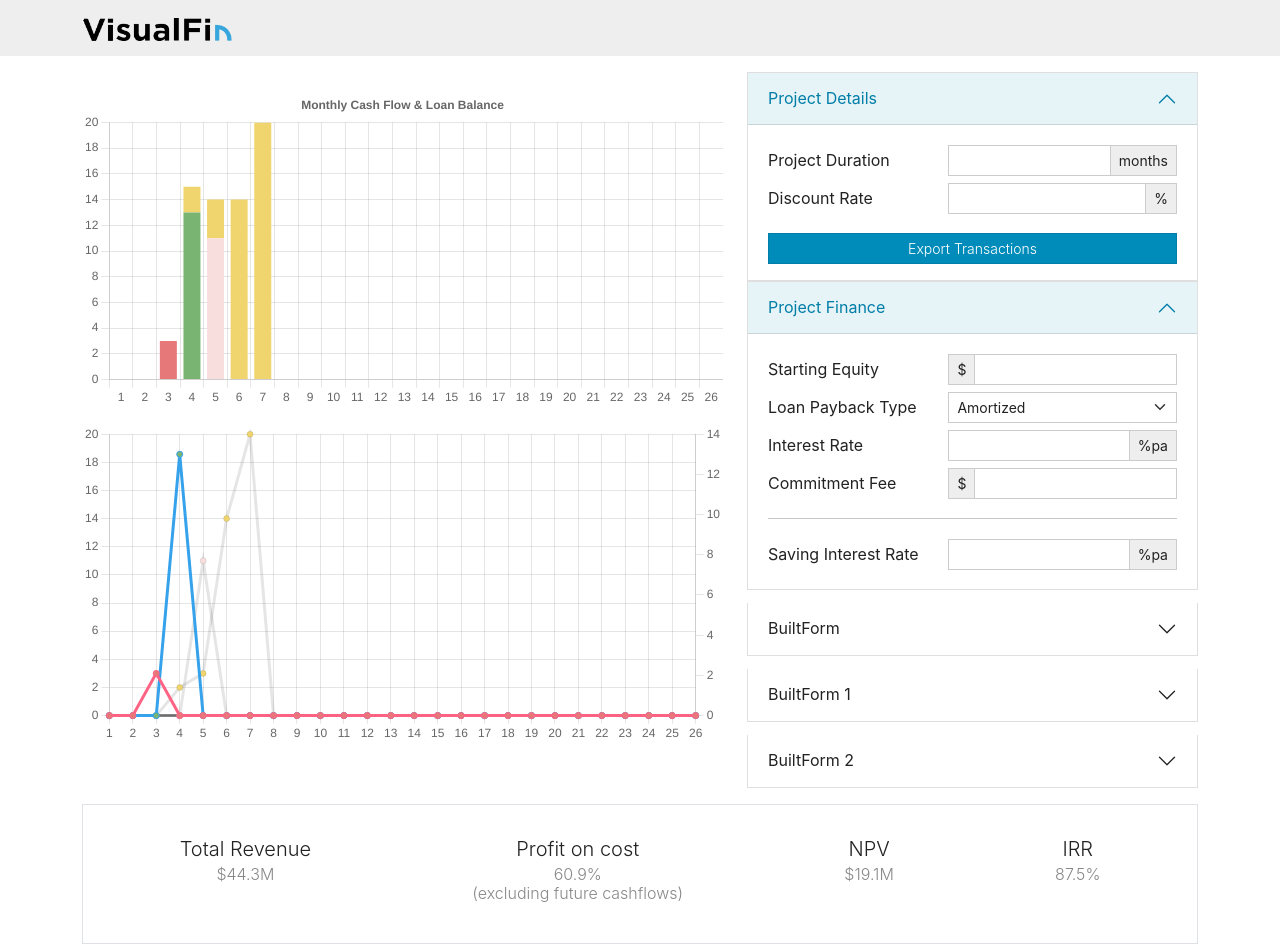
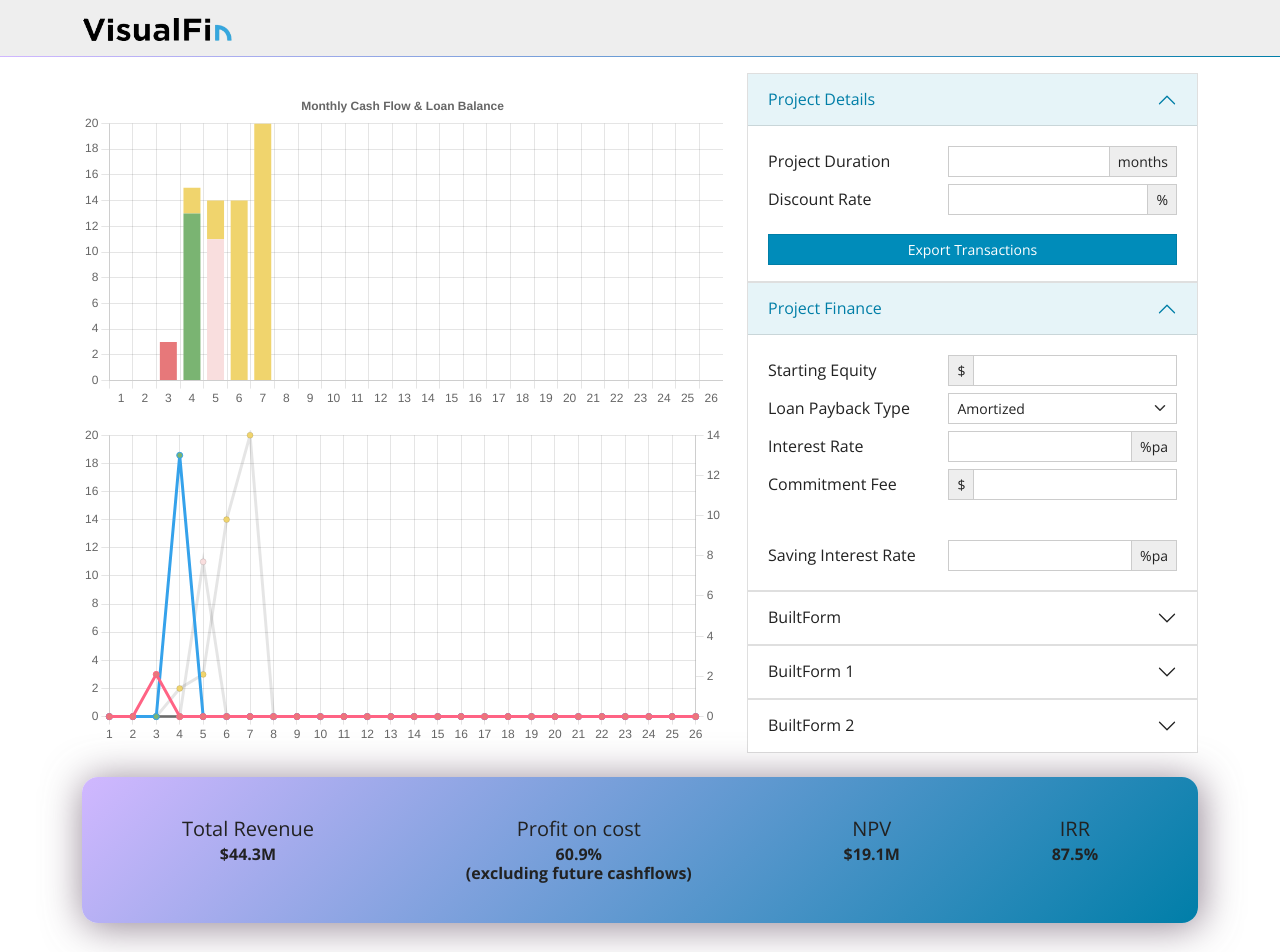
Before and after one commit to developerdesigner18/visfin, a React (Create React App) app: page / in a window 1280 px wide. Shown: the top 952 px of the page. Built offline with nearby package versions, Linux system fonts and the light colour scheme; grey boxes are pictures that could not be loaded.

Commit message:
added custom stylings, added custom Divider

```diff
--- a/public/index.html
+++ b/public/index.html
@@ -24,7 +24,7 @@
       work correctly both with client-side routing and a non-root public URL.
       Learn how to configure a non-root public URL by running `npm run build`.
     -->
-    <title>React App</title>
+    <title>VisualFin</title>
   </head>
   <body>
     <noscript>You need to enable JavaScript to run this app.</noscript>
--- a/src/components/BarChart.js
+++ b/src/components/BarChart.js
@@ -1,3 +1,4 @@
+// Bootstrap
 import {
   Chart as ChartJS,
   CategoryScale,
@@ -8,6 +9,7 @@ import {
   Legend,
 } from "chart.js";
 import { Bar } from "react-chartjs-2";
+// Chart Data
 import { chartData } from "../data/chartData";
 
 ChartJS.register(
--- a/src/components/CashFlowForm.js
+++ b/src/components/CashFlowForm.js
@@ -1,3 +1,4 @@
+// Bootstrap
 import {
   Form,
   Row,
@@ -7,6 +8,9 @@ import {
   Accordion,
 } from "react-bootstrap";
 
+// Components
+import Divider from "./Divider";
+
 const radios = [
   { name: "Active", value: "1" },
   { name: "Radio", value: "2" },
@@ -15,7 +19,7 @@ const radios = [
 
 const CashFlowForm = ({ cashFlowFormData }) => {
   return (
-    <Accordion.Item eventKey="builtForm1">
+    <Accordion.Item eventKey={cashFlowFormData.id}>
       <Accordion.Header>{cashFlowFormData.title}</Accordion.Header>
       <Accordion.Body>
         <Accordion>
@@ -61,30 +65,7 @@ const CashFlowForm = ({ cashFlowFormData }) => {
                   </Col>
                 </Form.Group>
 
-                {/* <Form.Group
-    className="align-items-center"
-    as={Row}
-    controlId="value"
-  >
-    <Form.Label column sm="5">
-      Cash Flow Type
-    </Form.Label>
-    <Col sm="7">
-      <Row>
-        <InputGroup size="sm">
-          <InputGroup.Text id="value">$</InputGroup.Text>
-          <Form.Control type="number" />
-        </InputGroup>
-        <span>X</span>
-        <Form.Group controlId="value1">
-          <Form.Control type="number" />
-        </Form.Group>
-        <span> = $5.00M</span>
-      </Row>
-    </Col>
-  </Form.Group> */}
-
-                <hr />
+                <Divider />
 
                 <Form.Group
                   className="align-items-center"
--- /dev/null
+++ b/src/components/Divider.js
@@ -0,0 +1,5 @@
+const Divider = () => {
+  return <div className="border__visfin--top my-3" />;
+};
+
+export default Divider;
--- a/src/components/Footer.js
+++ b/src/components/Footer.js
@@ -1,7 +1,9 @@
+// Bootstrap
 import { Col, Container, Row } from "react-bootstrap";
 
 const Footer = () => {
   return (
+    <div className="border__visfin border__visfin--top">
       <footer className="bg-secondary">
         <Container>
           <Row>
@@ -14,6 +16,7 @@ const Footer = () => {
           </Row>
         </Container>
       </footer>
+    </div>
   );
 };
 
--- a/src/components/Header.js
+++ b/src/components/Header.js
@@ -1,8 +1,9 @@
+// Bootstrap
 import { Container, Navbar } from "react-bootstrap";
 
 const Header = () => {
   return (
-    <header>
+    <header className="border__visfin border__visfin--bottom">
       <Navbar bg="light">
         <Container>
           <Navbar.Brand href="/">
--- a/src/components/LineChart.js
+++ b/src/components/LineChart.js
@@ -9,6 +9,7 @@ import {
   Legend,
 } from "chart.js";
 import { Line } from "react-chartjs-2";
+// Chart data
 import { chartData } from "../data/chartData";
 
 ChartJS.register(
--- a/src/components/ProjectDetails.js
+++ b/src/components/ProjectDetails.js
@@ -1,7 +1,11 @@
 import { useState } from "react";
+// Bootstrap
 import { Accordion, Form, Button, Row, Col, InputGroup } from "react-bootstrap";
+// React Beautiful dnd
 import { DragDropContext, Droppable, Draggable } from "react-beautiful-dnd";
+// Components
 import CashFlowForm from "./CashFlowForm";
+import Divider from "./Divider";
 
 const cashFlowFormData = [
   {
@@ -53,21 +57,6 @@ const reorder = (list, startIndex, endIndex) => {
 
   return result;
 };
-
-const grid = 8;
-
-const getItemStyle = (isDragging, draggableStyle) => ({
-  // some basic styles to make the items look a bit nicer
-  userSelect: "none",
-  padding: grid * 2,
-  margin: `0 0 ${grid}px 0`,
-
-  // change background colour if dragging
-  background: isDragging ? "lightgreen" : "grey",
-
-  // styles we need to apply on draggables
-  ...draggableStyle,
-});
 
 const ProjectDetails = () => {
   const [items, setItems] = useState(getItems(10));
@@ -206,7 +195,7 @@ const ProjectDetails = () => {
                 </Col>
               </Form.Group>
 
-              <hr />
+              <Divider />
 
               <Form.Group
                 className="align-items-center"
@@ -238,12 +227,11 @@ const ProjectDetails = () => {
                         ref={provided.innerRef}
                         {...provided.draggableProps}
                         {...provided.dragHandleProps}
+                        style={{
+                          minHeight: 40,
+                          ...provided.draggableProps.style,
+                        }}
                       >
-                        <div className="dragIcon">
-                          <span></span>
-                          <span></span>
-                          <span></span>
-                        </div>
                         <CashFlowForm cashFlowFormData={item} />
                       </div>
                     )}
@@ -253,9 +241,6 @@ const ProjectDetails = () => {
               </div>
             )}
           </Droppable>
-
-          {/* ---------------------------------------Built Form1--------------------------------------- */}
-          {/* <CashFlowForm /> */}
         </DragDropContext>
       </Accordion>
     </>
--- a/src/components/Statistics.js
+++ b/src/components/Statistics.js
@@ -1,34 +1,31 @@
 // Bootstrap
-import { Card, Col, Container, ListGroup, Row } from "react-bootstrap";
+import { Card, Container } from "react-bootstrap";
 
 const Statistics = () => {
   return (
     <Container>
-      <div className="border text-center d-flex my-3 p-3">
+      <div className="statistics bg__visfin text-center p-4 my-3">
         <Card.Body>
-          <Card.Title>Total Revenue</Card.Title>
-          <Card.Subtitle className="mb-2 text-muted text-primary">
-            $44.3M
-          </Card.Subtitle>
+          <Card.Title className="statistics__title">Total Revenue</Card.Title>
+          <Card.Subtitle className="statistics__subtitle">$44.3M</Card.Subtitle>
         </Card.Body>
+
         <Card.Body>
-          <Card.Title>Profit on cost</Card.Title>
-          <Card.Subtitle className="mb-2 text-muted text-primary">
+          <Card.Title className="statistics__title">Profit on cost</Card.Title>
+          <Card.Subtitle className="statistics__subtitle">
             60.9% <br />
             (excluding future cashflows)
           </Card.Subtitle>
         </Card.Body>
+
         <Card.Body>
-          <Card.Title>NPV</Card.Title>
-          <Card.Subtitle className="mb-2 text-muted text-primary font-weight-bold">
-            $19.1M
-          </Card.Subtitle>
+          <Card.Title className="statistics__title">NPV</Card.Title>
+          <Card.Subtitle className="statistics__subtitle">$19.1M</Card.Subtitle>
         </Card.Body>
+
         <Card.Body>
-          <Card.Title>IRR</Card.Title>
-          <Card.Subtitle className="mb-2 text-muted text-primary">
-            87.5%
-          </Card.Subtitle>
+          <Card.Title className="statistics__title">IRR</Card.Title>
+          <Card.Subtitle className="statistics__subtitle">87.5%</Card.Subtitle>
         </Card.Body>
       </div>
     </Container>
--- a/src/index.css
+++ b/src/index.css
@@ -1,18 +1,4 @@
-body {
-  margin: 0;
-  font-family: -apple-system, BlinkMacSystemFont, "Segoe UI", "Roboto", "Oxygen",
-    "Ubuntu", "Cantarell", "Fira Sans", "Droid Sans", "Helvetica Neue",
-    sans-serif;
-  -webkit-font-smoothing: antialiased;
-  -moz-osx-font-smoothing: grayscale;
-}
-
-code {
-  font-family: source-code-pro, Menlo, Monaco, Consolas, "Courier New",
-    monospace;
-}
-
-/* RESET STYLES */
+/* ------------------------------RESET STYLES------------------------------ */
 img {
   width: 100%;
 }
@@ -25,17 +11,48 @@ img {
   width: 80px;
 }
 
-/* Drag Icon */
-.dragIcon {
-  display: flex;
-  flex-direction: column;
+/* ------------------------------Gradient Border------------------------------ */
+/* All side border */
+.border__visfin {
+  background: linear-gradient(
+    to right,
+    hsla(261, 100%, 86%, 1) 0%,
+    hsla(195, 100%, 33%, 1) 100%
+  );
+  padding: 1px;
 }
 
-.dragIcon span {
-  width: 10px;
-  height: 3px;
+/* border-bottom */
+.border__visfin--bottom {
+  padding: 0 0 1px 0;
 }
 
-.dragIcon span:not(:last-child) {
-  margin-bottom: 2px;
+/* border-top */
+.border__visfin--top {
+  padding: 1px 0 0 0;
 }
+
+/* ------------------------------Gradient Border------------------------------ */
+.bg__visfin {
+  background: linear-gradient(
+    135deg,
+    hsla(261, 100%, 86%, 1) 0%,
+    hsla(195, 100%, 33%, 1) 100%
+  );
+  box-shadow: 2px 3px 39px 1px rgba(112, 94, 112, 0.75);
+}
+
+/* ------------------------------Statistics------------------------------ */
+.statistics {
+  border-radius: 1rem;
+}
+
+.statistics__subtitle {
+  font-weight: bold;
+}
+
+@media only screen and (min-width: 600px) {
+  .statistics {
+    display: flex;
+  }
+}
--- a/src/screens/Home.js
+++ b/src/screens/Home.js
@@ -18,6 +18,7 @@ const Home = () => {
       </Col>
 
       <Col xs={12} md={6} lg={5}>
+        {/* ---------------------------------------Line Chart--------------------------------------- */}
         <ProjectDetails />
       </Col>
 
@@ -25,8 +26,8 @@ const Home = () => {
       <Statistics />
 
       {/* ---------------------------------------Google Map--------------------------------------- */}
+      <div className="border__visfin my-3">
         <iframe
-        className="my-3"
           src="https://www.google.com/maps/embed?pb=!1m18!1m12!1m3!1d238133.1528393404!2d72.68186492252839!3d21.15914221757627!2m3!1f0!2f0!3f0!3m2!1i1024!2i768!4f13.1!3m3!1m2!1s0x3be04e59411d1563%3A0xfe4558290938b042!2sSurat%2C%20Gujarat!5e0!3m2!1sen!2sin!4v1646369466554!5m2!1sen!2sin"
           width="100%"
           height="250"
@@ -34,6 +35,7 @@ const Home = () => {
           loading="lazy"
           title="google map"
         ></iframe>
+      </div>
     </Row>
   );
 };
```
Also changed, not shown: 2 other files (tests, documents, lock files or other folders). Lines whose indentation alone changed are shown as unchanged.
